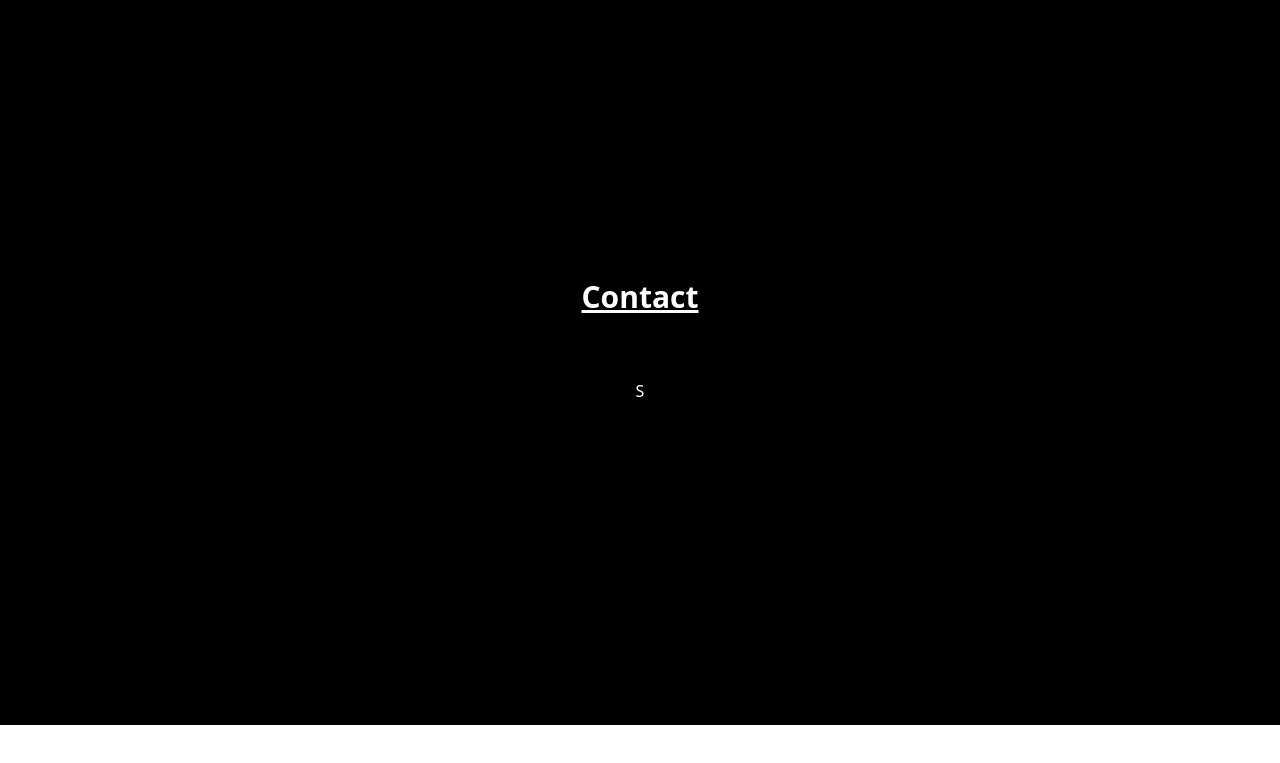
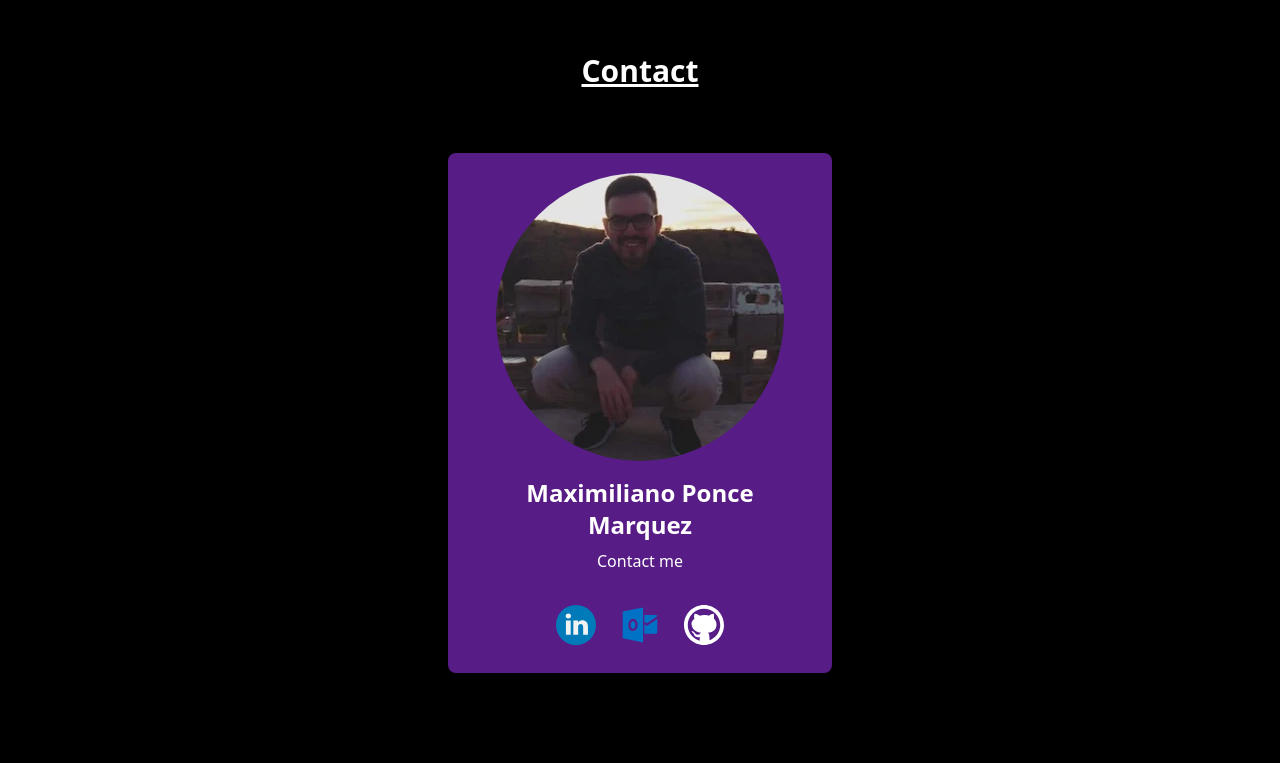
Before and after one commit to maxponmar/personal-portfolio, a React (Vite) app: page / in a window 1280 px wide. Shown: the part 4145-4908 px from the top of the page. Before the commit the page ends 4870 px from the top, so only its background shows below. Built offline with nearby package versions, Linux system fonts and the light colour scheme.

Commit message:
Implement contact card.

```diff
--- a/src/sections/contact/Contact.tsx
+++ b/src/sections/contact/Contact.tsx
@@ -1,8 +1,26 @@
 import Section from "../../components/Section";
+import profile from "../../assets/profile.webp";
+import SocialIcon from "../about/components/socialicon/SocialIcon";
+import { emailSocialIcon, githubSocialIcon, linkedinSocialIcon } from "../about/data/socialIcons";
 
 const Contact = () => {
   return (
-    <Section title="Contact">S</Section>
+    <Section title="Contact">
+      <div className="bg-purple-900 max-w-sm rounded-lg overflow-hidden shadow-lg p-5">
+        <img className="rounded-full m-auto" src={profile} alt="Maximiliano Ponce Marquez" />
+        <div className="px-6 py-4">
+          <h3 className="font-bold text-2xl mb-2">Maximiliano Ponce Marquez</h3>
+          <p className="text-base">
+            Contact me
+          </p>
+        </div>
+        <div className="px-6 pt-4 pb-2 flex items-center justify-center">
+          <SocialIcon socialIcon={linkedinSocialIcon} />
+          <SocialIcon socialIcon={emailSocialIcon} />
+          <SocialIcon socialIcon={githubSocialIcon} />
+        </div>
+      </div>
+    </Section>
   )
 }
 export default Contact;
```
